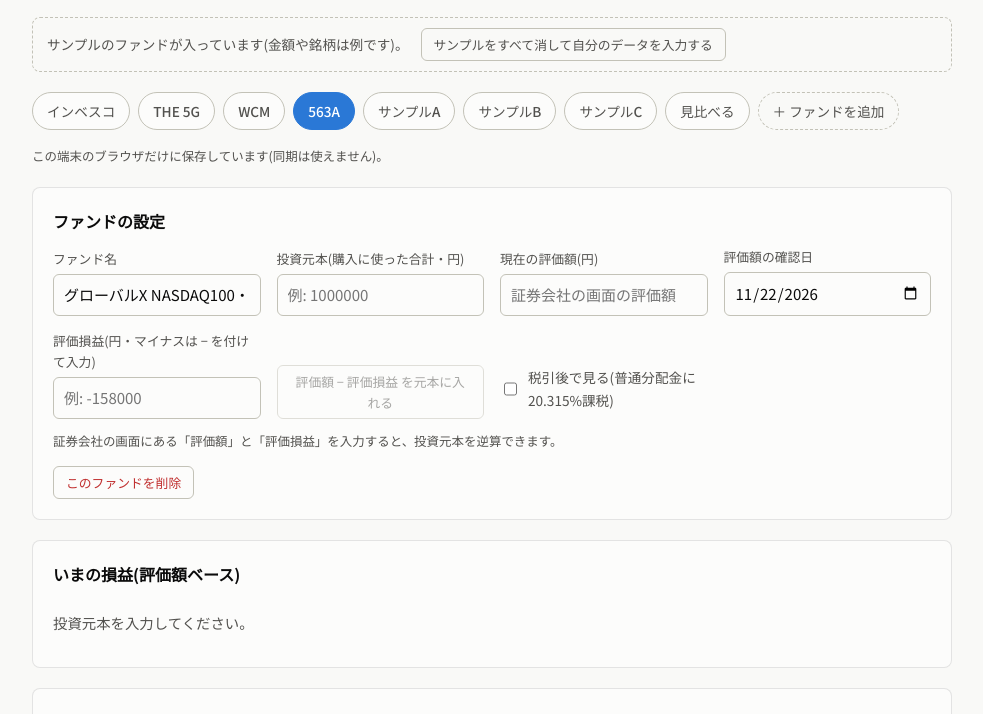
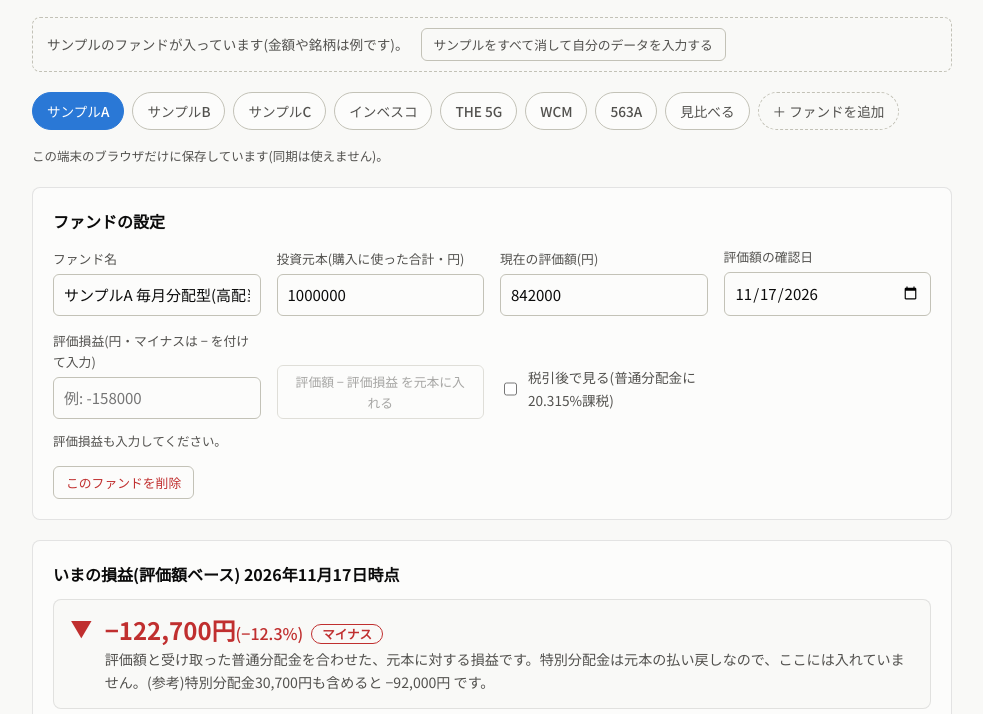
Before and after one commit to kimakura-hyu/-THE-5G-WCM-563A-, a plain HTML site: page index.html in a window 1280 px wide. Shown: the part 86-800 px from the top of the page, without its empty margins (148-1131 px from the left). Drawn offline with Linux system fonts and the light colour scheme.

Commit message:
Add files via upload

```diff
--- a/index.html
+++ b/index.html
@@ -786,7 +786,7 @@ function seedRefs(){
     q.rows.forEach(x=>{if(!f.rows.some(y=>y.date===x.date&&y.normal===x.normal&&y.special===x.special))f.rows.push({id:uid(),date:x.date,normal:x.normal,special:x.special})});
     state.active=f.id;state.view='fund';ch=true;
   });
-  const ord=Object.keys(REF), idx=f=>(f.refKey&&ord.indexOf(f.refKey)>=0)?ord.indexOf(f.refKey):999, ids=()=>state.funds.map(f=>f.id).join();
+  const ord=Object.keys(REF), idx=f=>(f.refKey&&ord.indexOf(f.refKey)>=0)?ord.indexOf(f.refKey):-1, ids=()=>state.funds.map(f=>f.id).join();
   const before=ids();
   state.funds=state.funds.map((f,i)=>[f,i]).sort((a,b)=>idx(a[0])-idx(b[0])||a[1]-b[1]).map(x=>x[0]);
   if(ids()!==before)ch=true;
@@ -797,7 +797,7 @@ let state=load();
 let editProf=false, armDelete=false;
 const cur=()=>state.funds.find(f=>f.id===state.active)||state.funds[0];
 if(!state.funds.find(f=>f.id===state.active))state.active=state.funds[0].id;
-if(seedRefs())saveLocal();
+if(seedRefs()){state.active=state.funds[0].id;state.view='fund';saveLocal()}
 
 /* ---------- tabs ---------- */
 function renderTabs(){
```
